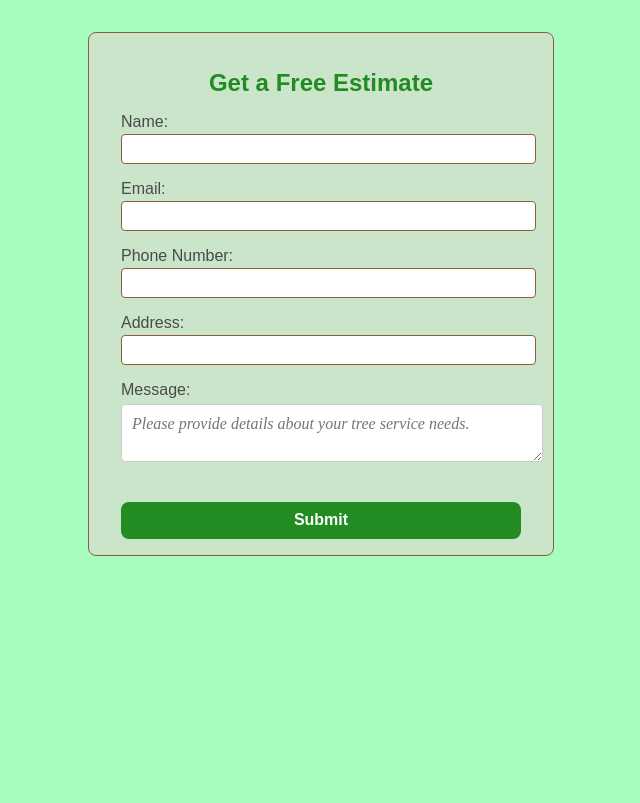
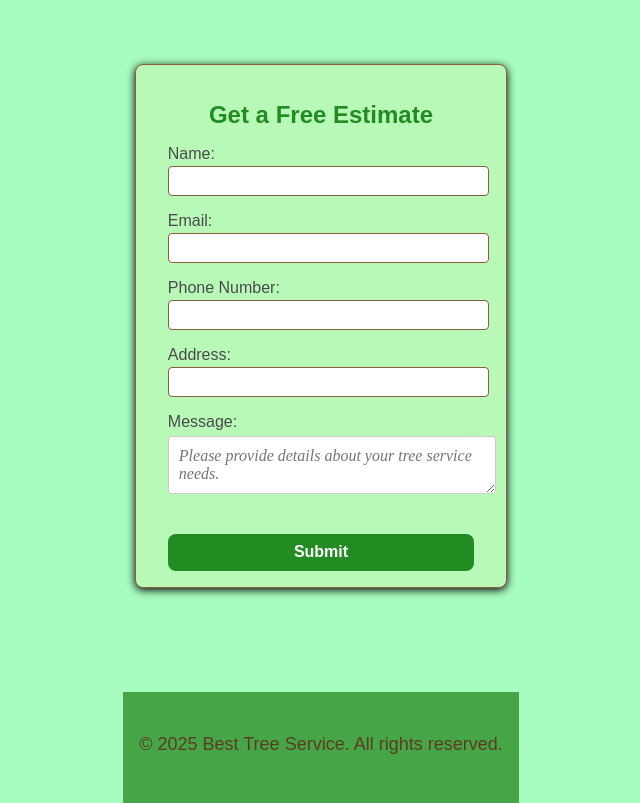
Before and after one commit to Joaquin95/Best-Tree-Service, a React (Create React App) app: page /estimate in a window 1280 px wide. Shown: the whole page, without its empty margins (319-959 px from the left). Built offline with nearby package versions, Linux system fonts and the light colour scheme.

Commit message:
fixed up estimate form

```diff
--- a/src/index.css
+++ b/src/index.css
@@ -86,12 +86,14 @@ p {
 /* Estimate page form */
 .form-container {
   max-width: 400px;
+  width: 100%;
   margin: 2rem auto;
   padding: 1rem 2rem;
   border: 1px solid #8b5e3c;
   border-radius: 8px;
   font-family: sans-serif;
-  background-color: rgb(202, 229, 202); /* beige */
+  background-color: rgb(184, 249, 184);
+  box-shadow: 0 2px 8px rgba(0, 0, 0, 10.1);
 }
 .form-container h2 {
   text-align: center;
@@ -210,7 +212,7 @@ html {
 
 /* Footer */
 .footer {
-  background-color:#46a546;
+  background-color: #46a546;
   padding: 1.5rem 0;
   text-align: center;
   margin-top: 40px;
@@ -231,3 +233,24 @@ html {
   margin: 0 auto;
   padding: 0 1rem;
 }
+.page-wrapper {
+  min-height: 100vh;
+  display: flex;
+  flex-direction: column;
+  justify-content: center; /* vertical */
+  align-items: center; /* horizontal */
+}
+
+footer {
+  background-color: #333;
+  color: white;
+  padding: 1rem;
+  text-align: center;
+}
+.main-content {
+  flex: 1;
+  display: flex;
+  justify-content: center;
+  align-items: center;
+  padding: 2rem 1rem;
+}
--- a/src/pages/EstimateForm.js
+++ b/src/pages/EstimateForm.js
@@ -1,5 +1,6 @@
 import React, { useState } from "react";
 import { useNavigate } from "react-router-dom";
+import Footer from "../components/Footer";
 
 export default function EstimateForm() {
   const [formData, setFormData] = useState({
@@ -51,6 +52,8 @@ export default function EstimateForm() {
   };
 
   return (
+    <div className="page-wrapper">
+      <main className="main-content">
         <section className="form-container">
           <h2>Get a Free Estimate</h2>
           <form onSubmit={handleSubmit}>
@@ -114,9 +117,14 @@ export default function EstimateForm() {
             </p>
           )}
           {status === "ERROR" && (
-        <p className="error">Oops! Something went wrong. Please try again.</p>
+            <p className="error">
+              Oops! Something went wrong. Please try again.
+            </p>
           )}
         </section>
+      </main>
+      <Footer />
+    </div>
   );
 }
 // This component serves as the estimate form for the application
```
Lines whose indentation alone changed are shown as unchanged.
